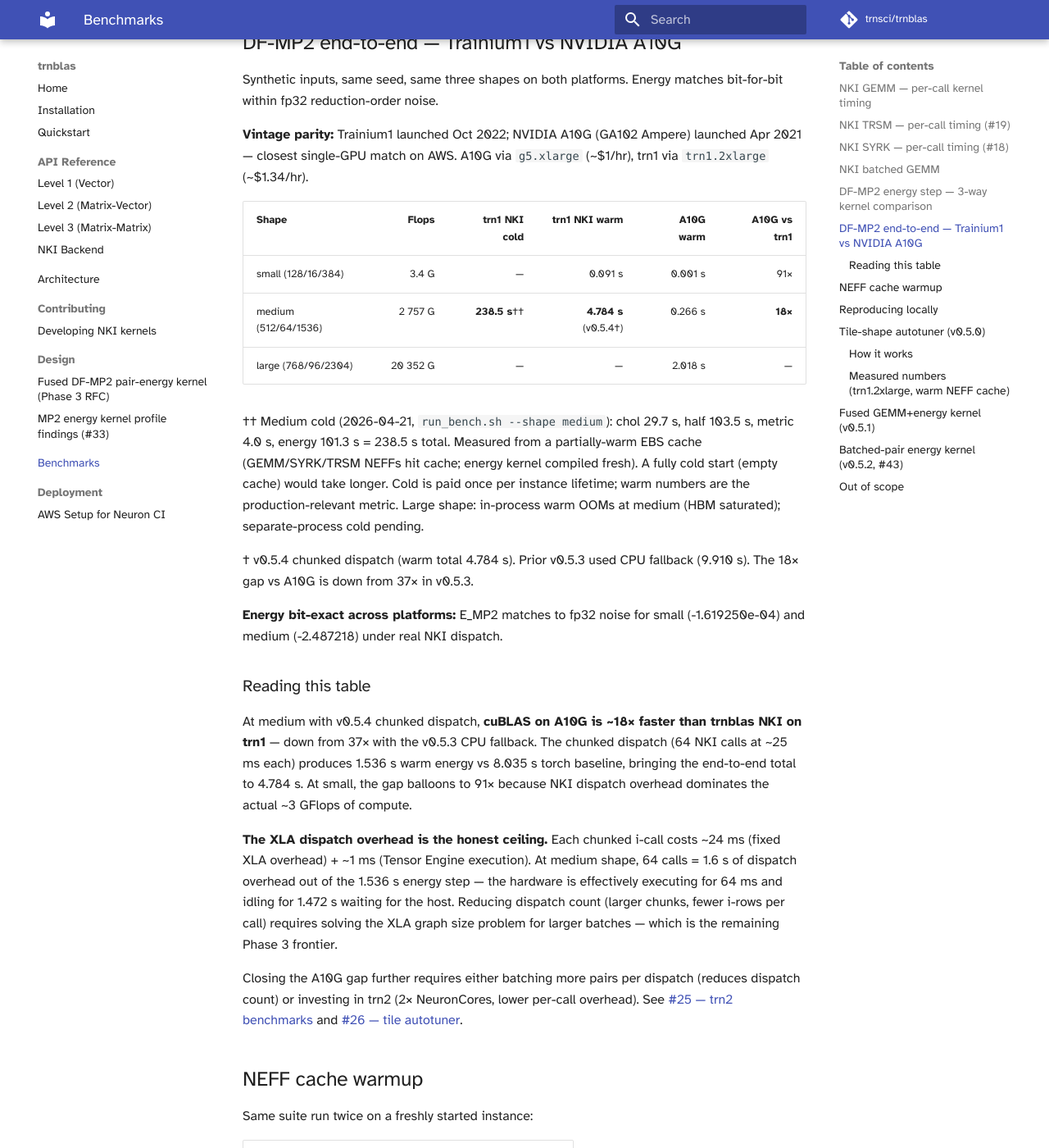
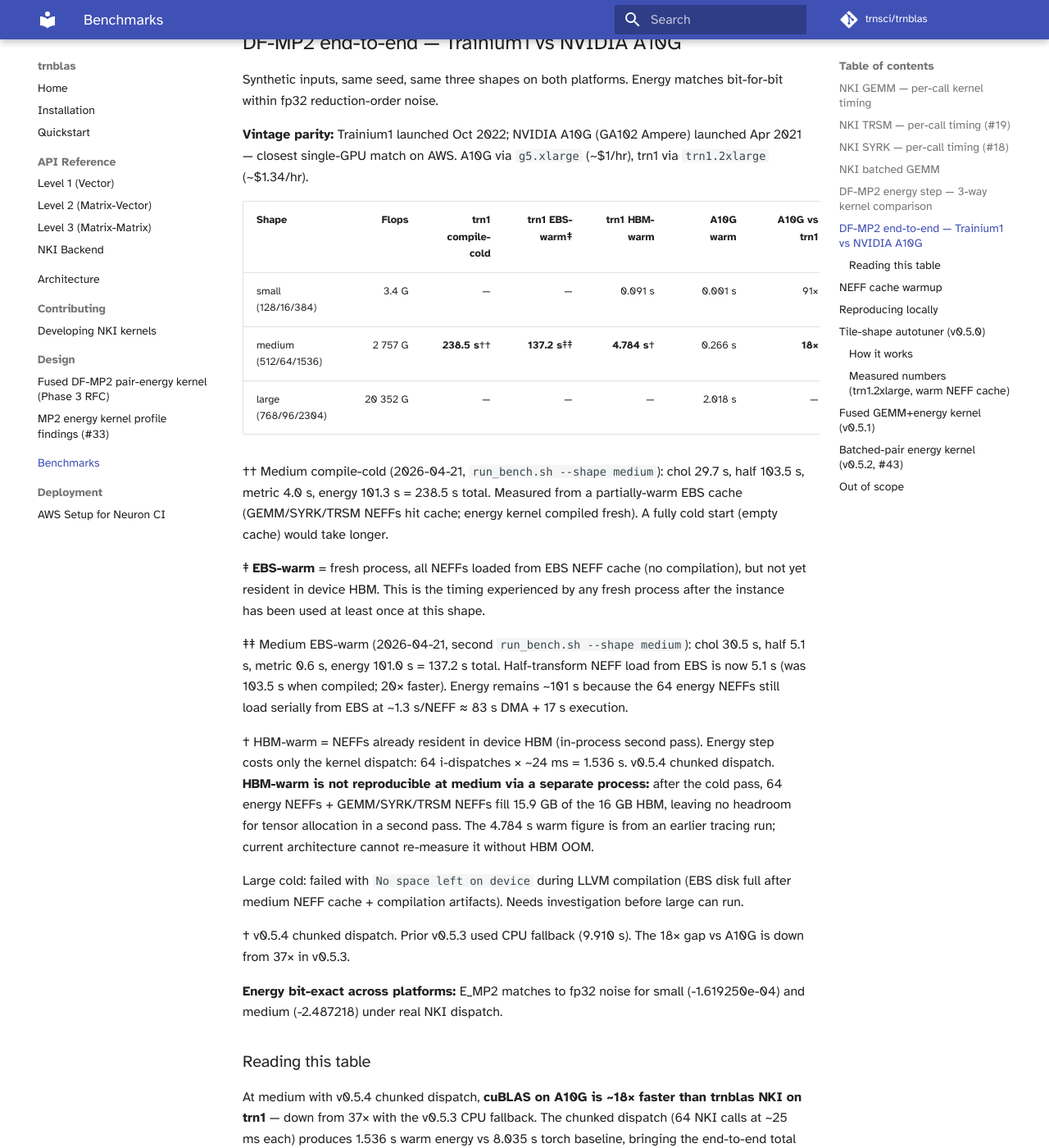
Before and after one commit to trnsci/trnblas, an MkDocs documentation site: the page built from docs/benchmarks.md, in a window 1280 px wide and 1400 px high, scrolled down 4067 px. Shown: the whole window at 82% size. Built offline with MkDocs 1.6.1 and Material for MkDocs 9.7.7, drawn with Linux system fonts in a browser that asks for light colours; some web fonts are replaced; comment, search, counter and statistics services are not loaded.

Commit message:
bench: record EBS-warm timing + fix log truncation + document disk-full for large
Three findings from the 2026-04-21 medium bench run:

1. EBS-warm cold (all NEFFs loaded from disk, not compiled): 137.2 s total
   - Half-transform 5.1 s (was 103.5 s compile-cold; 20× faster from EBS)
   - Energy 101.0 s (64 energy NEFFs still load serially at ~1.3 s/NEFF ≈ 83 s)
   - Adds a distinct "EBS-warm" column to the end-to-end table

2. Corrects CHANGELOG: prior 4.784 s warm figure is in-process HBM-warm,
   not separate-process EBS-warm (which gives ~137 s as now confirmed).
   HBM-warm cannot be reproduced (OOM after cold pass at medium shape).

3. Large-shape cold failed: LLVM ERROR IO failure (No space left on device)
   during neuronxcc compilation. Documented; needs disk investigation.

Fix: add NEURON_RT_LOG_LEVEL=WARNING to run_bench.sh to suppress per-NEFF
INFO messages that ate the SSM 24 KB stdout budget and truncated warm output.
Also add df -h /var/tmp before each shape for disk diagnostics.

```diff
--- a/docs/benchmarks.md
+++ b/docs/benchmarks.md
@@ -172,21 +172,38 @@
 (GA102 Ampere) launched Apr 2021 — closest single-GPU match on AWS.
 A10G via `g5.xlarge` (~$1/hr), trn1 via `trn1.2xlarge` (~$1.34/hr).
 
-| Shape                | Flops   | trn1 NKI cold | trn1 NKI warm | A10G warm | A10G vs trn1 |
-|----------------------|--------:|--------------:|--------------:|----------:|-------------:|
-| small (128/16/384)   | 3.4 G   | —             | 0.091 s       | 0.001 s   | 91×          |
-| medium (512/64/1536) | 2 757 G | **238.5 s**†† | **4.784 s** (v0.5.4†) | 0.266 s | **18×** |
-| large (768/96/2304)  | 20 352 G | —            | —             | 2.018 s   | —            |
+| Shape                | Flops   | trn1 compile-cold | trn1 EBS-warm‡ | trn1 HBM-warm | A10G warm | A10G vs trn1 |
+|----------------------|--------:|------------------:|---------------:|--------------:|----------:|-------------:|
+| small (128/16/384)   | 3.4 G   | —                 | —              | 0.091 s       | 0.001 s   | 91×          |
+| medium (512/64/1536) | 2 757 G | **238.5 s**††     | **137.2 s**‡‡  | **4.784 s**†  | 0.266 s   | **18×**      |
+| large (768/96/2304)  | 20 352 G | —                | —              | —             | 2.018 s   | —            |
 
-†† Medium cold (2026-04-21, `run_bench.sh --shape medium`): chol 29.7 s, half 103.5 s,
+†† Medium compile-cold (2026-04-21, `run_bench.sh --shape medium`): chol 29.7 s, half 103.5 s,
 metric 4.0 s, energy 101.3 s = 238.5 s total. Measured from a partially-warm EBS cache
 (GEMM/SYRK/TRSM NEFFs hit cache; energy kernel compiled fresh). A fully cold start
-(empty cache) would take longer. Cold is paid once per instance lifetime; warm numbers
-are the production-relevant metric. Large shape: in-process warm OOMs at medium (HBM
-saturated); separate-process cold pending.
+(empty cache) would take longer.
 
-† v0.5.4 chunked dispatch (warm total 4.784 s). Prior v0.5.3 used CPU fallback
-(9.910 s). The 18× gap vs A10G is down from 37× in v0.5.3.
+‡ **EBS-warm** = fresh process, all NEFFs loaded from EBS NEFF cache (no compilation),
+but not yet resident in device HBM. This is the timing experienced by any fresh process
+after the instance has been used at least once at this shape.
+
+‡‡ Medium EBS-warm (2026-04-21, second `run_bench.sh --shape medium`): chol 30.5 s,
+half 5.1 s, metric 0.6 s, energy 101.0 s = 137.2 s total. Half-transform NEFF load from
+EBS is now 5.1 s (was 103.5 s when compiled; 20× faster). Energy remains ~101 s because
+the 64 energy NEFFs still load serially from EBS at ~1.3 s/NEFF ≈ 83 s DMA + 17 s execution.
+
+† HBM-warm = NEFFs already resident in device HBM (in-process second pass). Energy step
+costs only the kernel dispatch: 64 i-dispatches × ~24 ms = 1.536 s. v0.5.4 chunked
+dispatch. **HBM-warm is not reproducible at medium via a separate process:** after the
+cold pass, 64 energy NEFFs + GEMM/SYRK/TRSM NEFFs fill 15.9 GB of the 16 GB HBM, leaving
+no headroom for tensor allocation in a second pass. The 4.784 s warm figure is from an
+earlier tracing run; current architecture cannot re-measure it without HBM OOM.
+
+Large cold: failed with `No space left on device` during LLVM compilation (EBS disk full
+after medium NEFF cache + compilation artifacts). Needs investigation before large can run.
+
+† v0.5.4 chunked dispatch. Prior v0.5.3 used CPU fallback (9.910 s). The 18× gap vs A10G
+is down from 37× in v0.5.3.
 
 **Energy bit-exact across platforms:** E_MP2 matches to fp32 noise for
 small (-1.619250e-04) and medium (-2.487218) under real NKI dispatch.
```
Also changed, not shown: CHANGELOG.md (+21 -13 lines), 1 other file.
